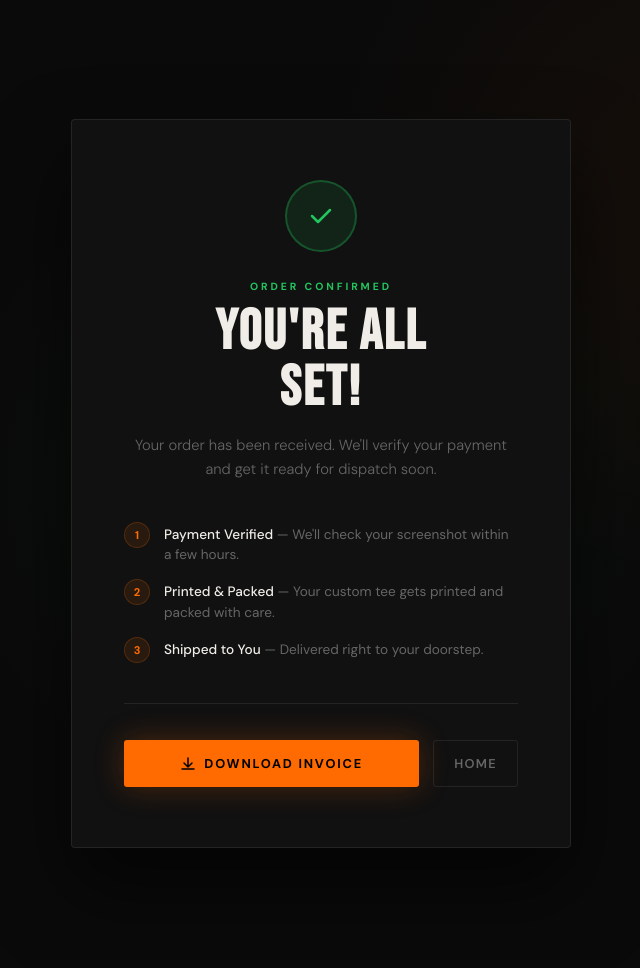
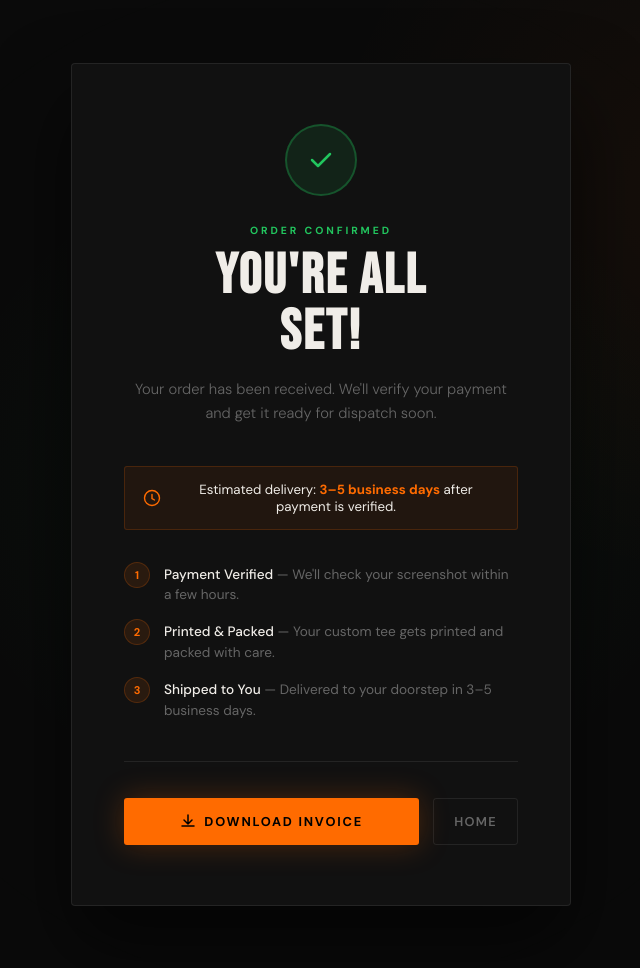
Before and after one commit to raghu2112/E-commerce, a Flask app: template templates/success.html in a window 1280 px wide. Shown: the whole page, without its empty margins (319-959 px from the left). Run offline with Flask 3, Linux system fonts and the light colour scheme; the template is opened without the code that fills it, so the values that code supplies are empty; some libraries are stand-ins or nearby versions.

Commit message:
Update success.html

```diff
--- a/templates/success.html
+++ b/templates/success.html
@@ -71,6 +71,12 @@
   <h1>You're all<br>set!</h1>
   <p class="subtitle">Your order has been received. We'll verify your payment and get it ready for dispatch soon.</p>
 
+  <!-- Delivery estimate banner -->
+  <div style="background:rgba(255,107,0,.07);border:1px solid rgba(255,107,0,.18);border-radius:3px;padding:14px 18px;margin-bottom:32px;display:flex;align-items:center;gap:12px;">
+    <svg width="18" height="18" viewBox="0 0 18 18" fill="none" style="flex-shrink:0;color:var(--orange)"><circle cx="9" cy="9" r="7.5" stroke="currentColor" stroke-width="1.4"/><path d="M9 5.5V9.5L11.5 11" stroke="currentColor" stroke-width="1.4" stroke-linecap="round"/></svg>
+    <span style="font-size:.83rem;color:var(--text)">Estimated delivery: <strong style="color:var(--orange)">3–5 business days</strong> after payment is verified.</span>
+  </div>
+
   <div class="steps">
     <div class="step">
       <span class="step-num">1</span>
@@ -82,7 +88,7 @@
     </div>
     <div class="step">
       <span class="step-num">3</span>
-      <p class="step-text"><strong>Shipped to You</strong> — Delivered right to your doorstep.</p>
+      <p class="step-text"><strong>Shipped to You</strong> — Delivered to your doorstep in 3–5 business days.</p>
     </div>
   </div>
 
```
